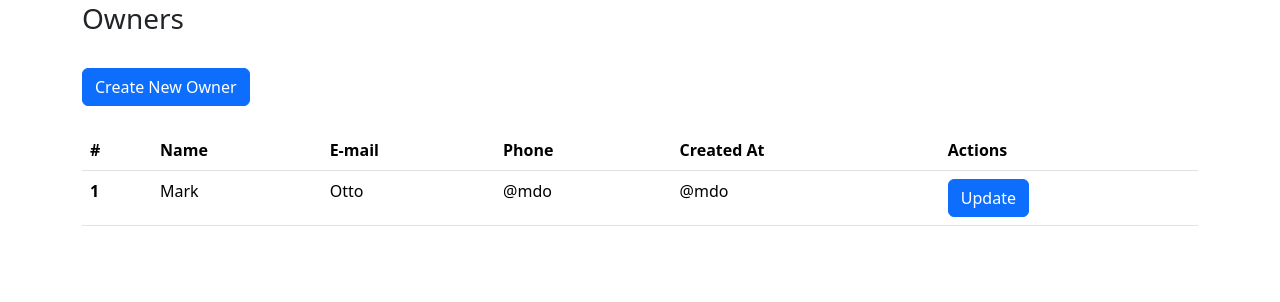
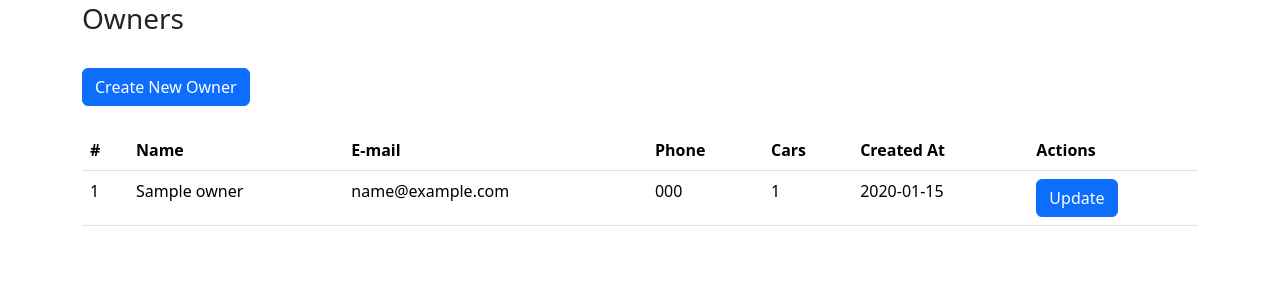
Before and after one commit to Niaev/carford-app, a Flask app: page /app/owners in a window 1280 px wide. Shown: the part 70-372 px from the top of the page. Run offline with Flask 3, Linux system fonts and the light colour scheme; the visitor is signed in with stand-in values (Sample User, id 1); tables that the repository leaves empty hold one stand-in row (values such as "Sample post").

Commit message:
Working owners view

```diff
--- /dev/null
+++ b/static/js/get_owners.js
@@ -0,0 +1,47 @@
+const div = document.querySelector('#owners');
+const table = div.querySelector('.table');
+const tbody = table.querySelector('tbody');
+
+document.addEventListener('DOMContentLoaded', async () => {
+
+    let res;
+    try {
+        res = await fetch('/owners', {
+            method: 'GET',
+            headers: {
+                'Content-Type': 'application/json'
+            }
+        });
+    } catch {
+        alert('An error happened');
+        return;
+    }
+
+    const json = await res.json();
+
+    if (res.status != 200) {
+        alert(await json.message);
+        return;
+    }
+
+    const ownersList = await json.owners;
+    ownersList.forEach(owner => {
+        tbody.innerHTML += `
+        <tr>
+            <td>${owner.id}</td>
+            <td>${owner.name}</td>
+            <td>${owner.email}</td>
+            <td>${owner.phone}</td>
+            <td>${owner.number_of_cars}</td>
+            <td>${owner.created_at}</td>
+            <td>
+                <a
+                href="/app/owner/update/${owner.id}"
+                class="btn btn-primary"
+                id="update-owner">Update</a>
+            </td>
+        </tr>
+        `;
+    });
+
+});
--- a/templates/owners.html
+++ b/templates/owners.html
@@ -20,27 +20,17 @@
                 <th scope="col">Name</th>
                 <th scope="col">E-mail</th>
                 <th scope="col">Phone</th>
+                <th scope="col">Cars</th>
                 <th scope="col">Created At</th>
                 <th scope="col">Actions</th>
             </tr>
         </thead>
         <tbody>
-            <tr>
-                <th scope="row">1</th>
-                <td>Mark</td>
-                <td>Otto</td>
-                <td>@mdo</td>
-                <td>@mdo</td>
-                <td>
-                    <a
-                    href="/app/owner/update/1"
-                    class="btn btn-primary"
-                    id="create-owner">Update</a>
-                </td>
-            </tr>
         </tbody>
     </table>
 
 </div>
 
+<script src="{{ url_for('static', filename='js/get_owners.js') }}"></script>
+
 {% endblock %}
```
